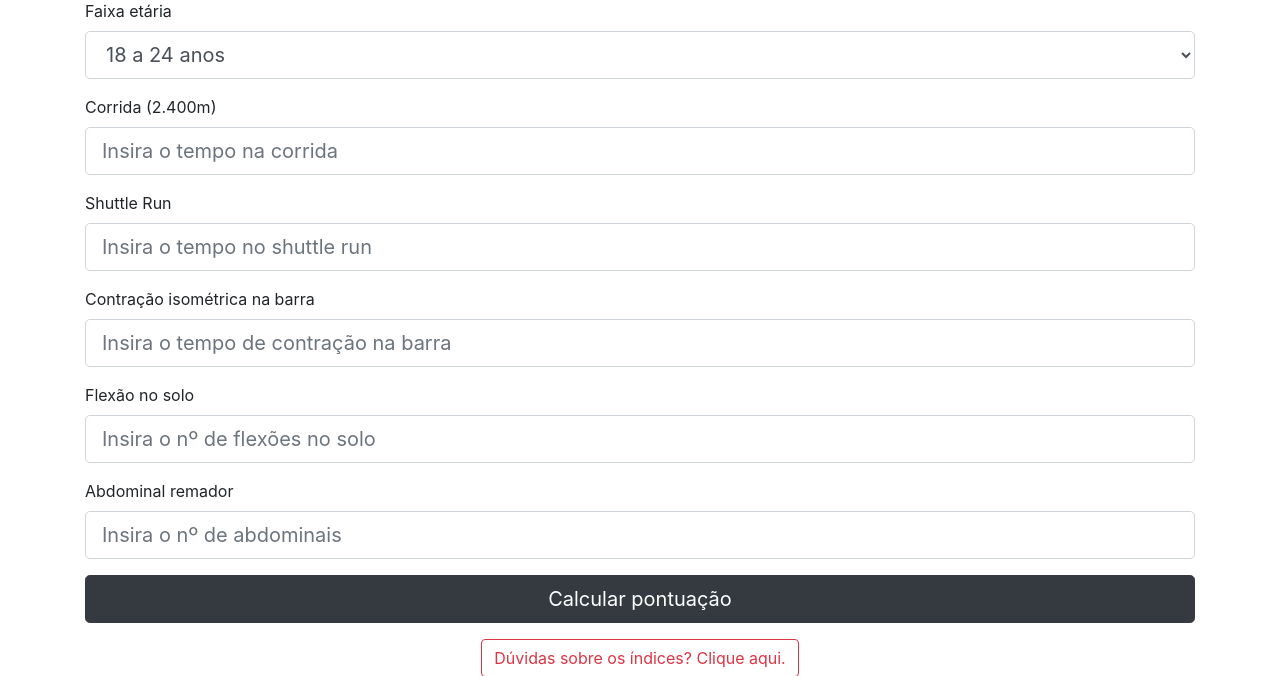
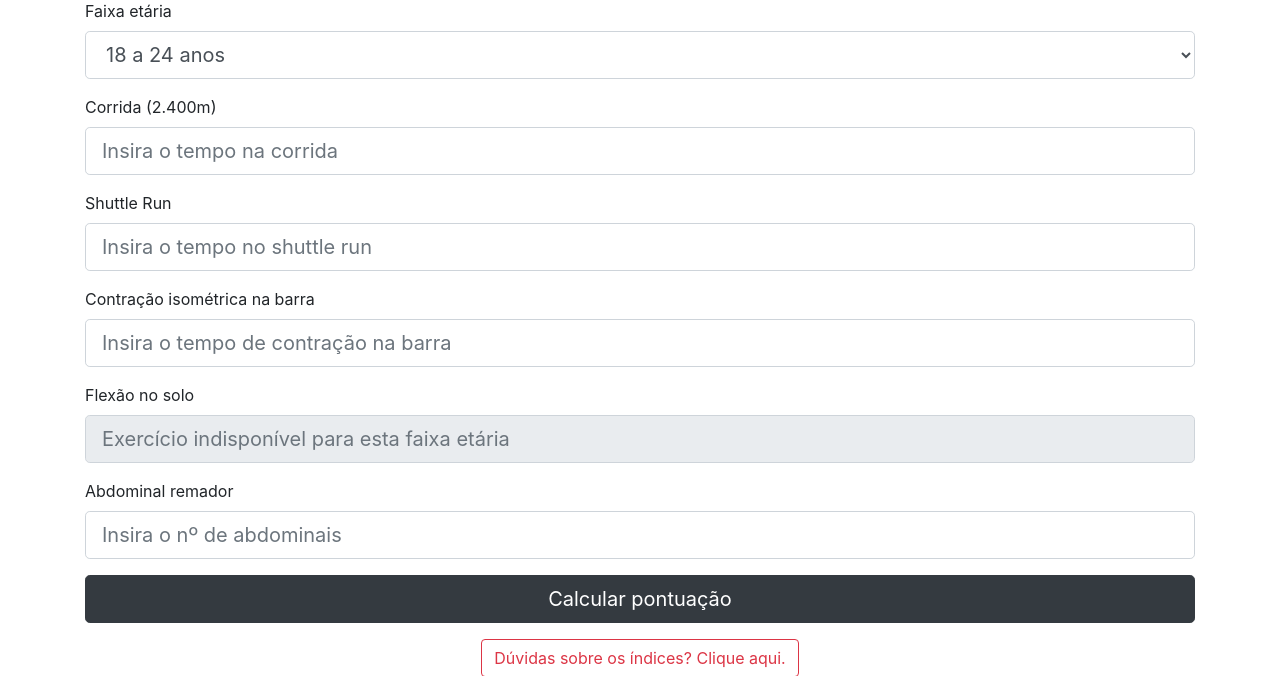
Before and after one commit to vandersonfabio/taf-pmrn-teste, a Django app: page /feminino/ in a window 1280 px wide. Shown: the part 217-893 px from the top of the page. Run offline with Django 3.2, Linux system fonts and the light colour scheme; some libraries are stand-ins or nearby versions.

Commit message:
Alterações ECF Feminino

```diff
--- a/taf_masculino/templates/taf/feminino.html
+++ b/taf_masculino/templates/taf/feminino.html
@@ -57,7 +57,7 @@
             <label for="n_flexoes_solo_input">Flexão no solo</label>
             <input type="number" class="form-control form-control-lg f_solo"
             id="n_flexoes_solo_input" name="n_flexoes_solo_input"
-            min="0" max="99" placeholder="Insira o nº de flexões no solo">
+            min="0" max="99" placeholder='Exercício indisponível para esta faixa etária' disabled>
         </div>
         <div class="form-group">
             <label for="n_abdominais_input">Abdominal remador</label>
@@ -115,10 +115,10 @@
         var idade = $(this).children("option:selected").val();
 
         if(idade == 50){
-            $(".shuttle").val('')
-            $(".t_barra").val('')
-            $(".shuttle").prop('disabled', true);
-            $(".t_barra").prop('disabled', true);
+
+            $(".f_solo").val('').prop('disabled', false).attr("placeholder", "Insira o nº de flexões no solo");
+            $(".shuttle").val('').prop('disabled', true).attr("placeholder", "Exercício indisponível para esta faixa etária");
+            $(".t_barra").val('').prop('disabled', true).attr("placeholder", "Exercício indisponível para esta faixa etária");
 
             swal({
                 title: "Idade acima de 50 anos",
@@ -128,9 +128,9 @@
 
         }
         else if(idade > 34){
-            $(".shuttle").prop('disabled', false);
-            $(".t_barra").prop('disabled', false);
-            $(".f_solo").prop('disabled', false);
+            $(".shuttle").val('').prop('disabled', false).attr("placeholder", "Insira o tempo no shuttle run");
+            $(".t_barra").val('').prop('disabled', false).attr("placeholder", "Insira o tempo de contração na barra");
+            $(".f_solo").val('').prop('disabled', false).attr("placeholder", "Insira o nº de flexões no solo");
             swal({
                 closeOnClickOutside: false,
                 title: "Idade entre 35 e 49 anos",
@@ -154,21 +154,21 @@
                     case "barra":
                         swal("Você escolheu a CONTRAÇÃO ISOMÉTRICA NA BARRA FIXA", "Caso queira alterar sua escolha, mude a idade e volte para sua faixa etária correta", "success", {timer: 7000,});
                         $(".f_solo").val('')
-                        $(".f_solo").prop('disabled', true);
+                        $(".f_solo").prop('disabled', true).attr("placeholder", "Optou por não realizar o exercício");
                         break;
 
                     case "solo":
                         swal("Você escolheu a FLEXÃO DE BRAÇO NO SOLO", "Caso queira alterar sua escolha, mude a idade e volte para sua faixa etária correta", "success", {timer:7000,});
                         $(".t_barra").val('')
-                        $(".t_barra").prop('disabled', true);
+                        $(".t_barra").prop('disabled', true).attr("placeholder", "Optou por não realizar o exercício");
                         break;
                 }
             });
         }
         else{
-            $(".shuttle").prop('disabled', false);
-            $(".t_barra").prop('disabled', false);
-            $(".f_solo").prop('disabled', false);
+            $(".shuttle").val('').prop('disabled', false).attr("placeholder", "Insira o tempo no shuttle run");
+            $(".t_barra").val('').prop('disabled', false).attr("placeholder", "Insira o nº de flexões na barra");
+            $(".f_solo").val('').prop('disabled', true).attr("placeholder", "Exercício indisponível para esta faixa etária");
         }
     });
 </script>
```
